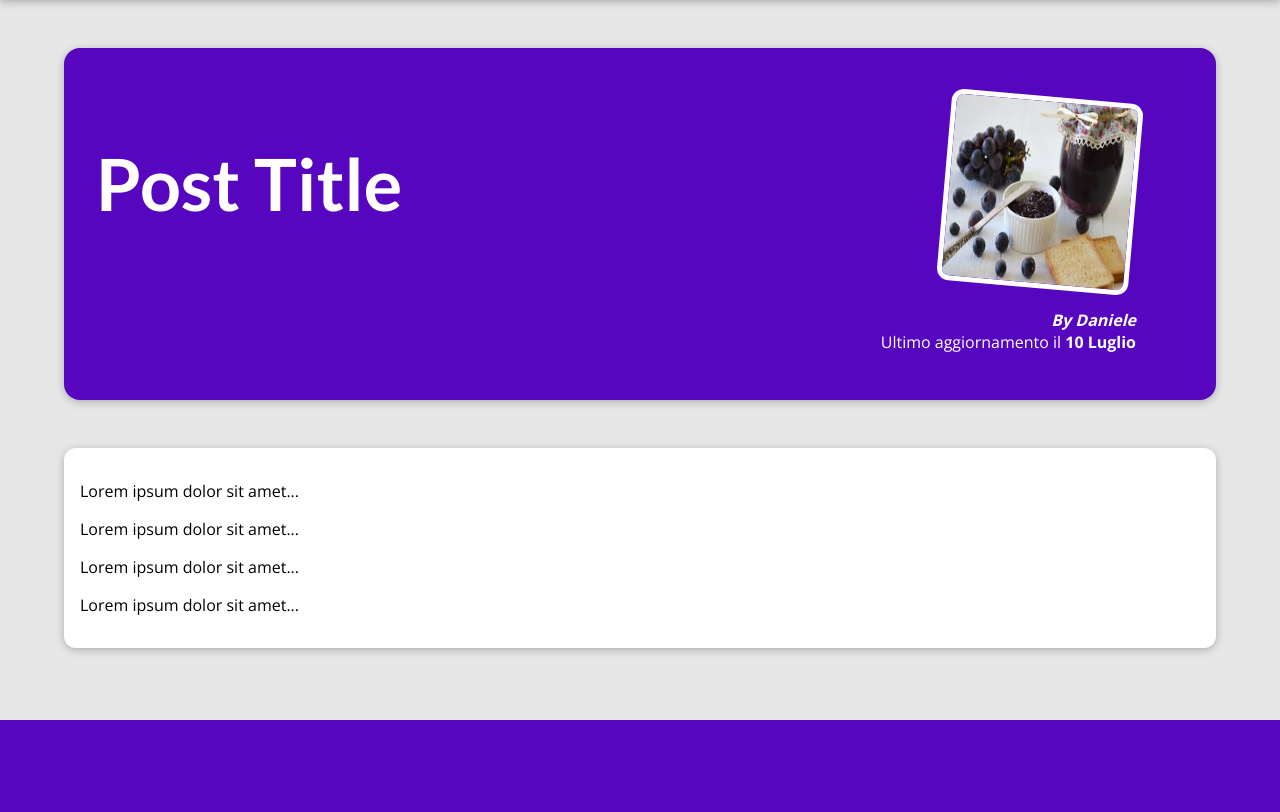
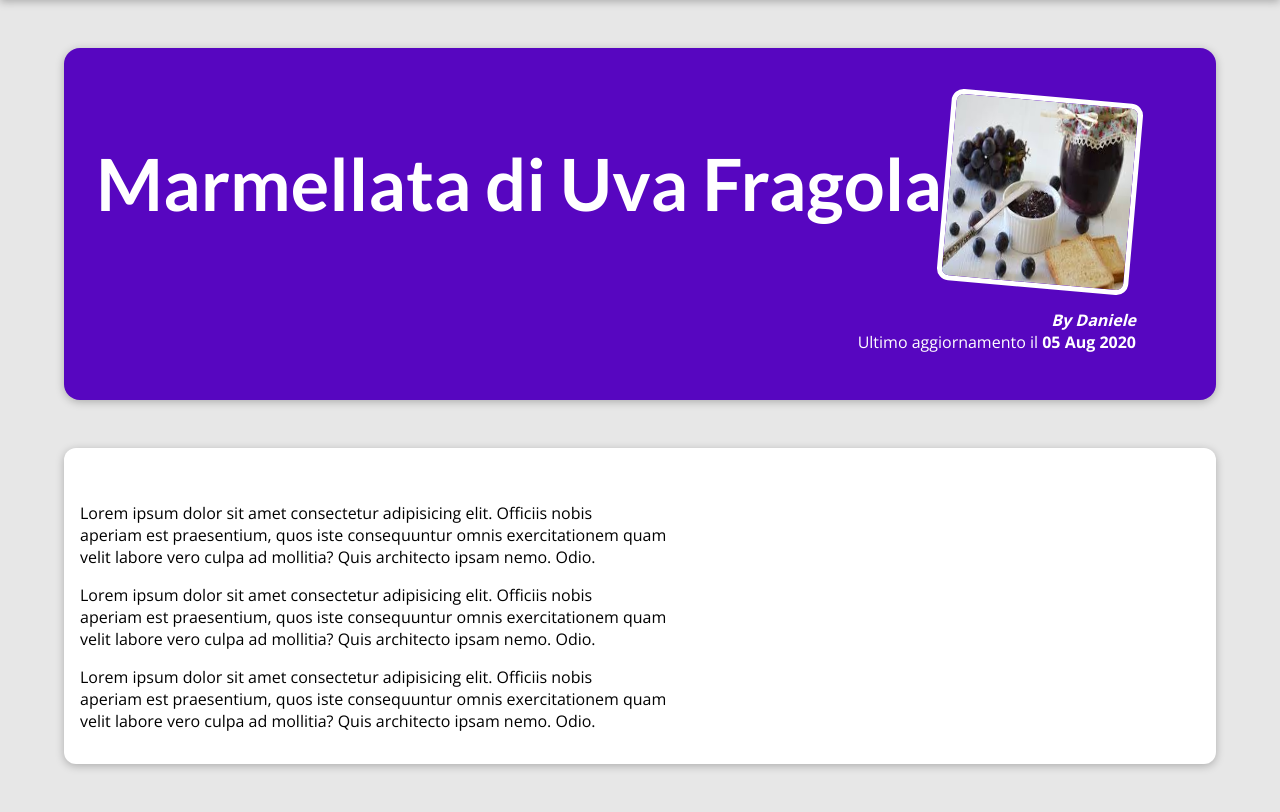
Before and after one commit to danielino-87/my_site, a Django app: page /posts/marmellata-uva in a window 1280 px wide. Shown: the part 80-892 px from the top of the page. Before the commit the page ends 800 px from the top, so only its background shows below. Run offline with Django 3.2, Linux system fonts and the light colour scheme.

```diff
--- a/blog/templates/blog/includes/post.html
+++ b/blog/templates/blog/includes/post.html
@@ -2,8 +2,8 @@
 
 <li>
          <article class="post">
-             <a href="{% url "post-detail-page" "uva-fragola" %}">
-                <img src="{%static "blog/images/"|add:post.image %}" alt="Uva Fragola" />
+             <a href="{% url "post-detail-page" post.slug %}">
+                <img src="{%static "blog/images/"|add:post.image %}" alt={{post.title}} />
                 <div class="post__content">
                 <h3>{{ post.title }}</h3>
                 <p> {{ post.excerpt }} </p>
--- a/blog/templates/blog/post-detail.html
+++ b/blog/templates/blog/post-detail.html
@@ -2,7 +2,7 @@
 {% load static %}
 
 {% block title %}
-  This Post Title
+  {{ post.title }}
 {% endblock  %}
 
 
@@ -17,34 +17,19 @@
 {% block  body %}
   <section id="summary">
 
-   <h2>Post Title </h2>
+   <h2>{{ post.title }} </h2>
    <article>
-      <img src="{%static "blog/images/marmellata-uva-fragola.jfif" %}" alt="Post Title" />
-      <address> By Daniele </address>
+      <img src="{%static "blog/images/"|add:post.image %}" alt="{{ post.title }}"/>
+      <address> By {{ post.author | title }} </address>
       <div>
-       Ultimo aggiornamento il <time>10 Luglio</time>
+       Ultimo aggiornamento il <time> {{ post.date | date:"d M Y" }} </time>
       </div>
 
    </article>
   </section>
 
   <main>
-    <p>
-       Lorem ipsum dolor sit amet...
-
-    </p>
-      <p>
-       Lorem ipsum dolor sit amet...
-
-    </p>
-      <p>
-       Lorem ipsum dolor sit amet...
-
-    </p>
-      <p>
-       Lorem ipsum dolor sit amet...
-
-    </p>
+     {{ post.content | linebreaks }}
 
   </main>
 
--- a/blog/views.py
+++ b/blog/views.py
@@ -33,7 +33,7 @@ all_posts = [
         "image": "uva_fragola_bianca.jfif",
         "author": "Daniele",
         "date": date(2022, 3, 10),
-        "title": "Produzione del Vino : Tutti i passaggi",
+        "title": "Produzione del Vino step by step",
         "excerpt": "Did you ever spend hours searching that one error in your code? Yep - that's what happened to me yesterday...",
         "content": """
           Lorem ipsum dolor sit amet consectetur adipisicing elit. Officiis nobis
@@ -54,7 +54,7 @@ all_posts = [
         "image": "marmellata-uva-fragola.jfif",
         "author": "Daniele",
         "date": date(2020, 8, 5),
-        "title": "Ricetta :  Marmellata di Uva Fragola",
+        "title": "Marmellata di Uva Fragola",
         "excerpt": "Nature is amazing! The amount of inspiration I get when walking in nature is incredible!",
         "content": """
           Lorem ipsum dolor sit amet consectetur adipisicing elit. Officiis nobis
@@ -72,8 +72,8 @@ all_posts = [
     }
 ]
 
-def get_date(pippo):
-    return pippo['date']
+def get_date(post):
+    return post['date']
 
 
 def starting_page (request):
@@ -84,7 +84,12 @@ def starting_page (request):
     })
 
 def posts (request):
-    return render (request,"blog/all-posts.html" )
+    return render (request,"blog/all-posts.html", {
+        "all_posts": all_posts
+    } )
 
 def single_post(request,slug):
-    return render (request , "blog/post-detail.html")
+   identified_post =  next(post for post in all_posts if  post ['slug'] == slug)
+   return render (request , "blog/post-detail.html" , {
+      "post" : identified_post
+    })
```
Also changed, not shown: blog/templates/blog/all-posts.html (+7 -7 lines), templates/404.html (added, +13 -0 lines).
